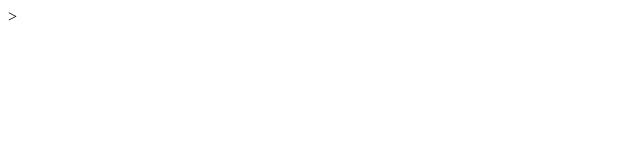
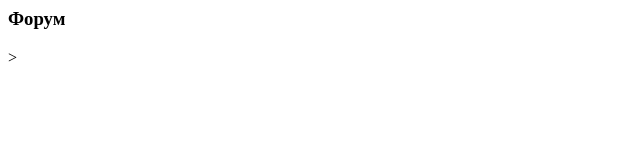
Before and after one commit to Nikolay118/git-project1, a plain HTML site: page index.html in a window 1280 px wide. Shown: the full height of the page, 0-640 px from the left. Drawn offline with Linux system fonts and the light colour scheme.

Commit message:
Added h3 tag

```diff
--- a/index.html
+++ b/index.html
@@ -3,6 +3,6 @@
 <meta charset="utf-8">
   </head>
   <body>
-
+<h3>Форум</h3>
   </body>
 </html>>
```
